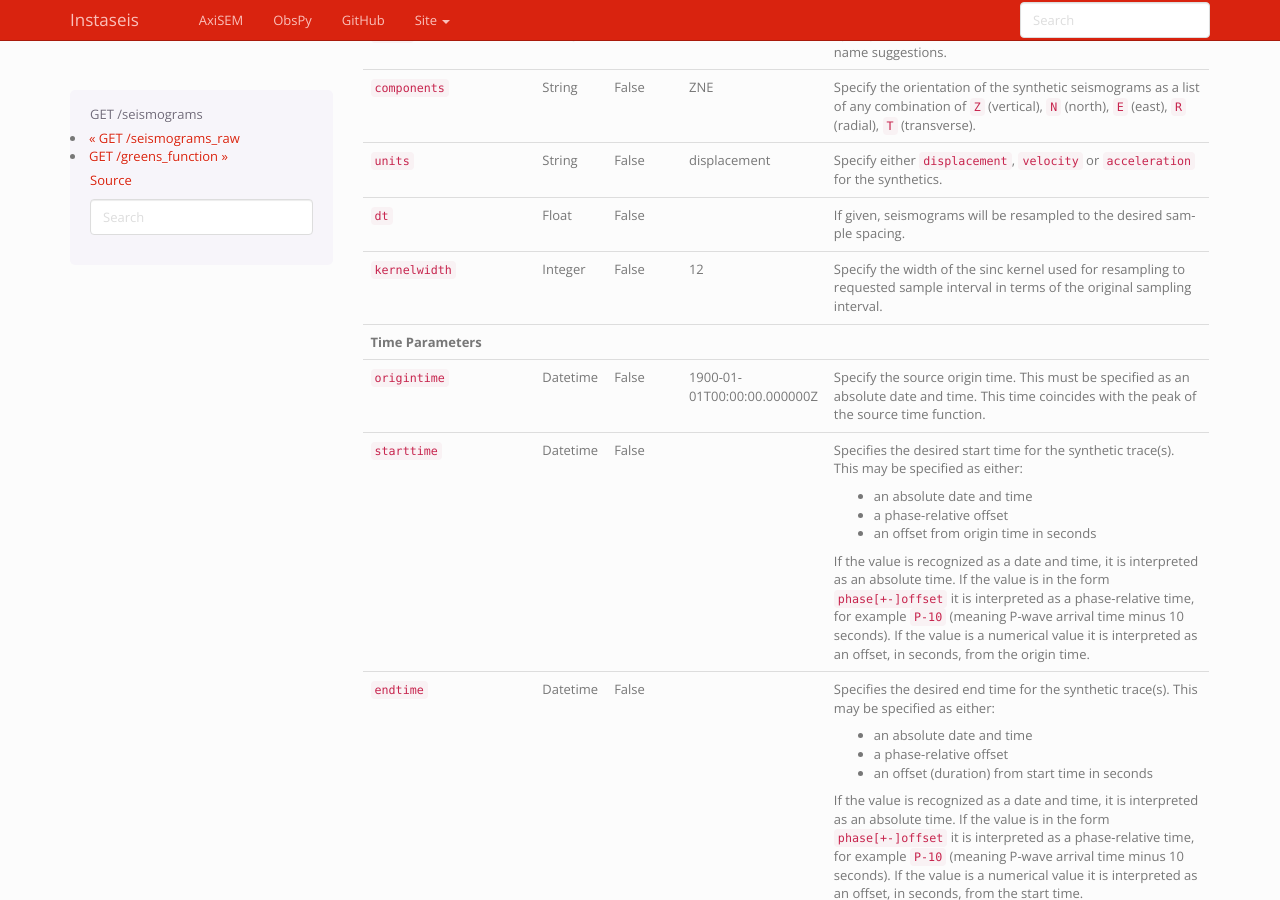
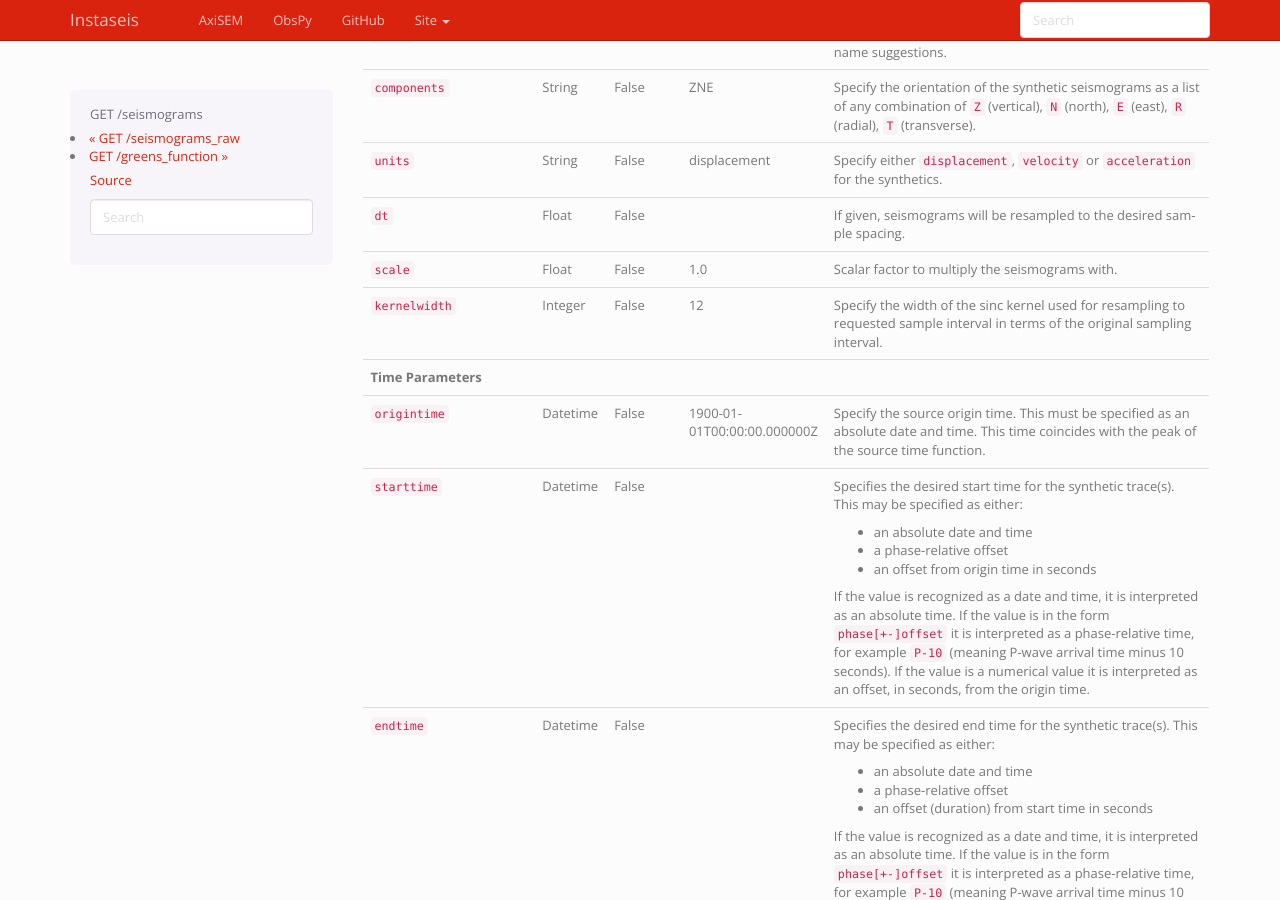
Before and after one commit to krischer/instaseis, a Sphinx documentation site: the page built from doc/routes/seismograms.rst, in a window 1280 px wide and 900 px high, scrolled down 517 px. Built offline with Sphinx 7.4.7, drawn with Linux system fonts in a browser that asks for light colours; the version number could not be read and is left out.

Commit message:
Documenting new parameter

```diff
--- a/doc/routes/seismograms.rst
+++ b/doc/routes/seismograms.rst
@@ -36,6 +36,8 @@ Filetype
 | ``units``                   | String   | False    | displacement                | Specify either ``displacement``, ``velocity`` or ``acceleration`` for the synthetics.|
 +-----------------------------+----------+----------+-----------------------------+--------------------------------------------------------------------------------------+
 | ``dt``                      | Float    | False    |                             | If given, seismograms will be resampled to the desired sample spacing.               |
++-----------------------------+----------+----------+-----------------------------+--------------------------------------------------------------------------------------+
+| ``scale``                   | Float    | False    | 1.0                         | Scalar factor to multiply the seismograms with.                                      |
 +-----------------------------+----------+----------+-----------------------------+--------------------------------------------------------------------------------------+
 | ``kernelwidth``             | Integer  | False    | 12                          | Specify the width of the sinc kernel used for resampling to requested sample         |
 |                             |          |          |                             | interval in terms of the original sampling interval.                                 |
```
